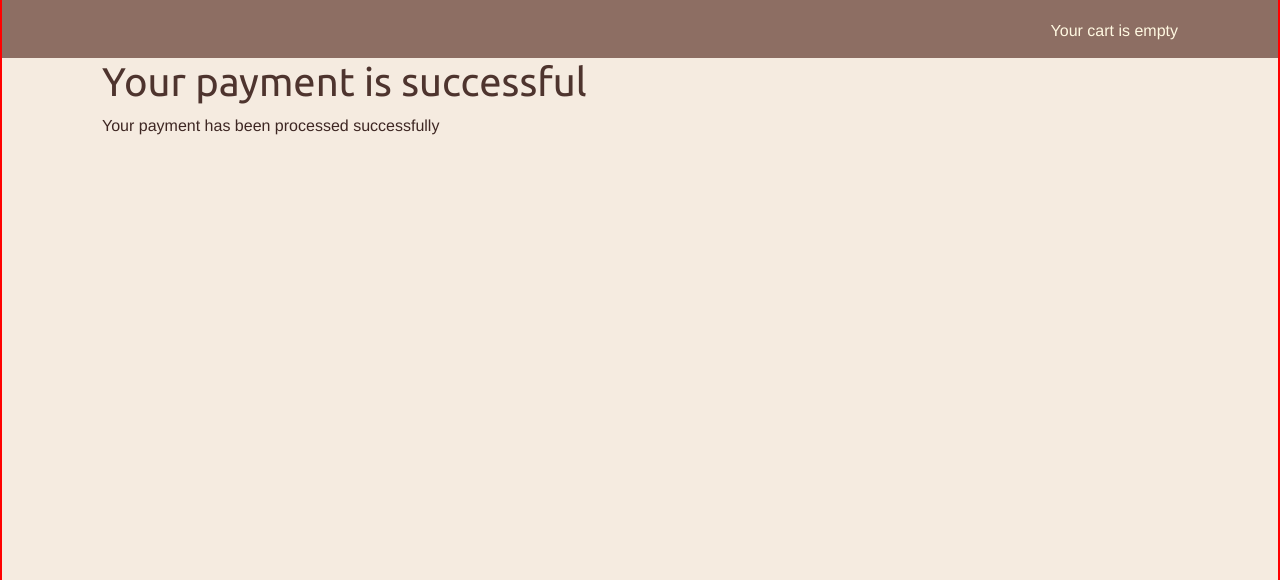
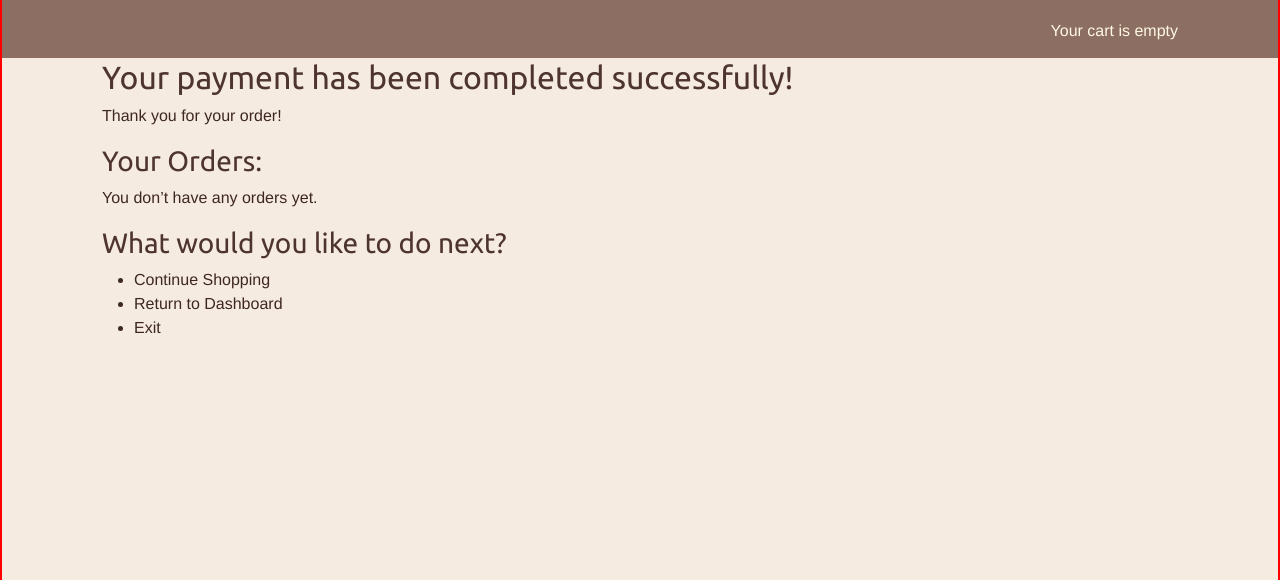
Before and after one commit to LisaOz/coffeeshop, a Django app: page /payment/completed/ in a window 1280 px wide. Shown: the part 55-635 px from the top of the page. Run offline with Django 5.2, Linux system fonts and the light colour scheme; parts of the project's set-up code (start-up, migrations or seed data) failed here and were passed over.

Commit message:
Moved the templates related to orders paid to order directory templates and corrected the views and the path

```diff
--- a/account/urls.py
+++ b/account/urls.py
@@ -19,4 +19,5 @@ urlpatterns = [
     #path('', views.dashboard, name='dashboard'),
     path('dashboard/', views.dashboard, name='dashboard'),
 
+
 ]
--- a/account/views.py
+++ b/account/views.py
@@ -78,7 +78,10 @@ View for dashboard
 # hidden <input> HTML element 'next' in Login template
 
 
+
 @login_required
 def dashboard(request):
+    # fetch orders from the Order model where user matches the currently logged-in user
     user_orders = Order.objects.filter(user=request.user)  # Get orders of the logged-in user
-    return render(request, 'account/dashboard.html', {'user_orders': user_orders})
+
+    return render(request, 'dashboard.html', {'user_orders': user_orders})  # Pass user_orders variable to the template
--- a/orders/urls.py
+++ b/orders/urls.py
@@ -18,6 +18,9 @@ urlpatterns = [
          views.admin_order_pdf,
          name='admin_order_pdf'
     ),
+
+    # path('completed/', views.payment_completed, name='payment_completed'),
+    path('payment/completed/', views.payment_completed, name='payment_completed'),  # Path to the payment completion
     path('barista/', views.barista_dashboard, name='barista_dashboard'),
     path('order/preparing/<int:order_id>/', views.mark_order_preparing, name='mark_order_preparing'),
     path('order/collected/<int:order_id>/', views.mark_order_collected, name='mark_order_collected'),
--- a/payment/templates/payment/completed.html
+++ b/payment/templates/payment/completed.html
@@ -1,8 +1,24 @@
 {% extends "shop/base.html" %}
 
-{% block title %}Payment successful{% endblock %}
+{% block content %}
+  <h2>Your payment has been completed successfully!</h2>
+  <p>Thank you for your order!</p>
 
-{% block content %}
-    <h1>Your payment is successful</h1>
-    <p>Your payment has been processed successfully</p>
+  <h3>Your Orders:</h3>
+  {% if user_orders %}
+    <ul>
+      {% for order in user_orders %}
+        <li>Order #{{ order.id }} - Status: {{ order.status }} - Total: ${{ order.get_total_cost }}</li>
+      {% endfor %}
+    </ul>
+  {% else %}
+    <p>You don’t have any orders yet.</p>
+  {% endif %}
+
+  <h3>What would you like to do next?</h3>
+  <ul>
+    <li><a href="{% url 'shop:product_list' %}">Continue Shopping</a></li>
+    <li><a href="{% url 'account:dashboard' %}">Return to Dashboard</a></li>
+    <li><a href="{% url 'account:logout' %}">Exit</a></li>
+  </ul>
 {% endblock %}
--- a/payment/urls.py
+++ b/payment/urls.py
@@ -18,5 +18,6 @@ urlpatterns = [
 
     # URL pattern for the Stripe webhook
     path('webhook/', webhooks.stripe_webhook, name='stripe-webhook'),
+    path('completed/', views.payment_completed, name='payment_completed'),
 
 ]
```
Also changed, not shown: account/templates/dashboard.html (+15 -6 lines), orders/views.py (+10 -0 lines).
